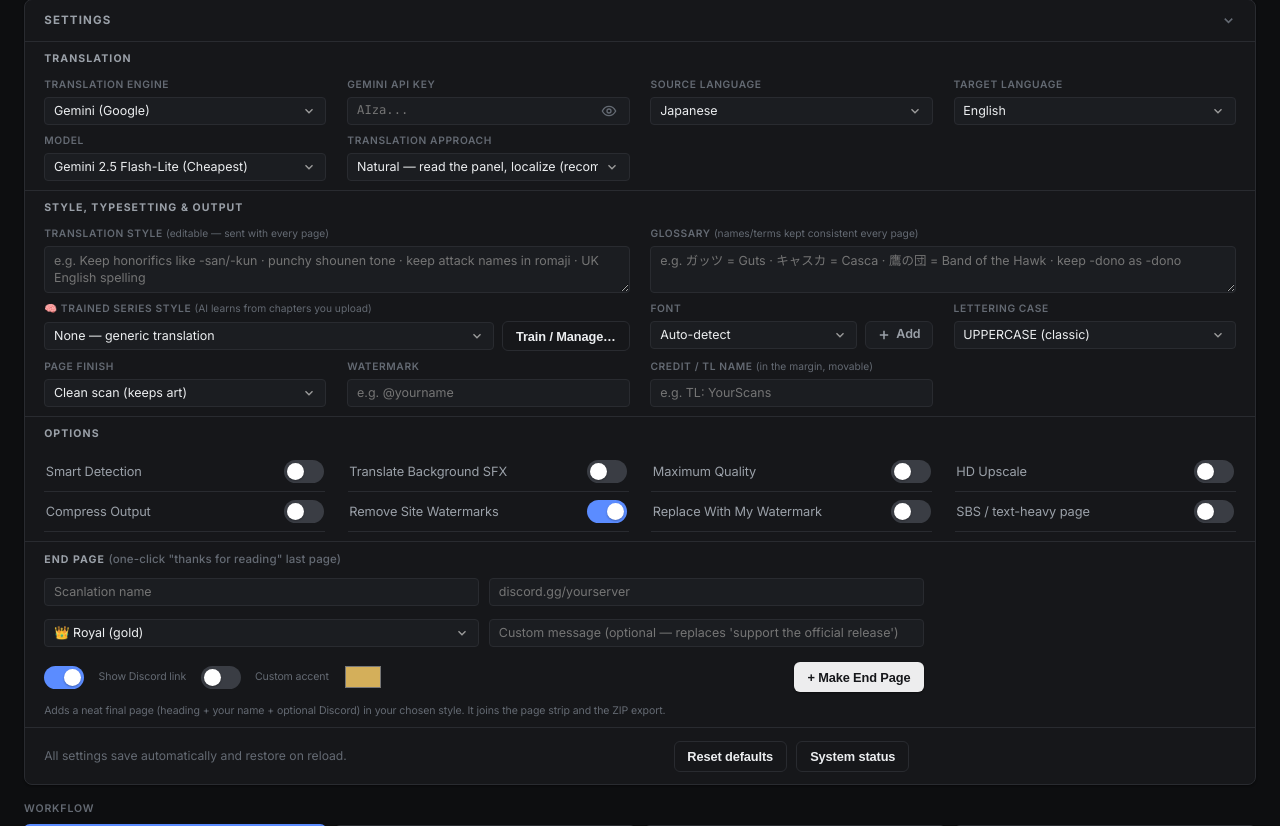
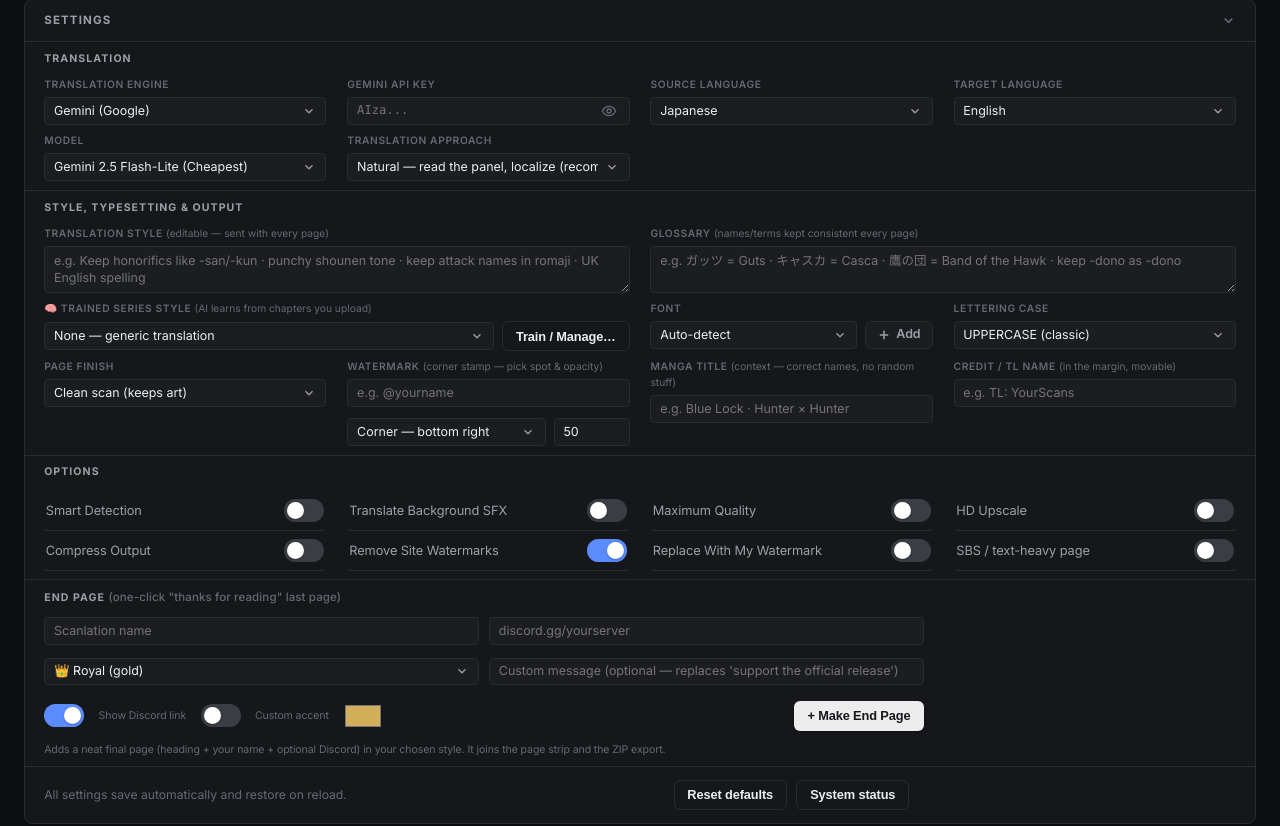
Before and after one commit to nullemon/mangatranslator, a FastAPI app: page / in a window 1280 px wide. Shown: the part 105-931 px from the top of the page. Run offline with FastAPI, Linux system fonts and the light colour scheme; data that the repository does not hold is empty; some libraries are stand-ins or nearby versions.

Commit message:
Corner watermark with placement + opacity controls; manga-title translation context
WATERMARK — the full-page diagonal tiling is no longer the only (or default)
mode. New controls next to the Watermark field: placement (corner bottom-right /
bottom-left / top-right / top-left, or tiled across the page) and opacity
(10-100%). Corner mode stamps the text ONCE with an auto-picked colour (white on
dark art, dark on paper, thin contrasting outline). Settings persist and are
honoured on re-renders too. Verified: corner mode touches only the corner,
colour auto-picks on dark corners, opacity scales (20% -> 75 lift, 80% -> 210),
tiled mode still works.

MANGA TITLE — new 'Manga title' field: when set, every translation prompt leads
with the series context ('this page is from <title>; use its canonical names,
places, techniques and tone — never invent or re-romanize'), so known series
stop getting random name guesses. Client-side injection into style_prompt; no
backend change needed.

```diff
--- a/app.py
+++ b/app.py
@@ -71,32 +71,54 @@ def compress_output(path: str, target_kb: int = 3072) -> str:
     return jpg
 
 
-def _stamp_watermark(image_path: str, text: str):
-    """Render a repeating diagonal watermark at low opacity."""
+def _stamp_watermark(image_path: str, text: str, place: str = "br",
+                     opacity: int = 50):
+    """Watermark the finished page. `place` puts the text ONCE in a corner
+    ('br','bl','tr','tl' — the default, discreet look) or tiles it diagonally
+    across the whole page ('tile'). `opacity` is 0–100%."""
     img = cv2.imread(image_path)
     if img is None:
         return
     h, w = img.shape[:2]
-    pil = Image.fromarray(cv2.cvtColor(img, cv2.COLOR_BGR2RGB))
+    alpha = int(np.clip(int(opacity or 50), 5, 100) * 255 / 100)
+    pil = Image.fromarray(cv2.cvtColor(img, cv2.COLOR_BGR2RGB)).convert("RGBA")
     overlay = Image.new("RGBA", (w, h), (0, 0, 0, 0))
     draw = ImageDraw.Draw(overlay)
-    font_size = max(16, min(w, h) // 28)
-    try:
-        font = ImageFont.truetype(
-            "/usr/share/fonts/truetype/dejavu/DejaVuSans-Bold.ttf", font_size)
-    except Exception:
-        font = ImageFont.load_default()
-    bb = draw.textbbox((0, 0), text, font=font)
-    tw, th = bb[2] - bb[0], bb[3] - bb[1]
-    step_x = tw + max(80, tw)
-    step_y = th + max(120, th * 3)
-    alpha = 28
-    for y in range(-h, h * 2, step_y):
-        for x in range(-w, w * 2, step_x):
-            draw.text((x, y), text, fill=(128, 128, 128, alpha), font=font)
-    rotated = overlay.rotate(30, expand=False, center=(w // 2, h // 2))
-    pil = pil.convert("RGBA")
-    pil = Image.alpha_composite(pil, rotated)
+
+    def _font(size):
+        try:
+            return ImageFont.truetype(
+                "/usr/share/fonts/truetype/dejavu/DejaVuSans-Bold.ttf", size)
+        except Exception:
+            return ImageFont.load_default()
+
+    if place == "tile":
+        font = _font(max(16, min(w, h) // 28))
+        bb = draw.textbbox((0, 0), text, font=font)
+        tw, th = bb[2] - bb[0], bb[3] - bb[1]
+        step_x = tw + max(80, tw)
+        step_y = th + max(120, th * 3)
+        for y in range(-h, h * 2, step_y):
+            for x in range(-w, w * 2, step_x):
+                draw.text((x, y), text, fill=(128, 128, 128, alpha), font=font)
+        overlay = overlay.rotate(30, expand=False, center=(w // 2, h // 2))
+    else:
+        font = _font(max(14, min(w, h) // 42))
+        bb = draw.textbbox((0, 0), text, font=font)
+        tw, th = bb[2] - bb[0], bb[3] - bb[1]
+        m = max(10, min(w, h) // 60)
+        x = (w - tw - m) if place in ("br", "tr") else m
+        y = (h - th - m) if place in ("br", "bl") else m
+        # Readable on whatever the corner holds: white text on dark art,
+        # dark text on paper — with a thin contrasting outline either way.
+        region = img[max(0, y - 4):min(h, y + th + 4), max(0, x - 4):min(w, x + tw + 4)]
+        lum = float(cv2.cvtColor(region, cv2.COLOR_BGR2GRAY).mean()) if region.size else 255.0
+        fill = (255, 255, 255, alpha) if lum < 128 else (25, 25, 25, alpha)
+        stroke = (25, 25, 25, alpha) if lum < 128 else (255, 255, 255, alpha)
+        draw.text((x - bb[0], y - bb[1]), text, font=font, fill=fill,
+                  stroke_width=max(1, font.size // 14), stroke_fill=stroke)
+
+    pil = Image.alpha_composite(pil, overlay)
     result = cv2.cvtColor(np.array(pil.convert("RGB")), cv2.COLOR_RGB2BGR)
     cv2.imwrite(image_path, result)
 
@@ -217,6 +239,8 @@ async def translate(
     enhance_prompt: str = Form(""),
     enhance_model: str = Form(""),
     watermark: str = Form(""),
+    wm_place: str = Form("br"),
+    wm_opacity: str = Form("50"),
     style_prompt: str = Form(""),
     text_case: str = Form("upper"),
     finish: str = Form("clean"),
@@ -271,6 +295,8 @@ async def translate(
         "output_path": output_path,
         "font_path": font_path,
         "watermark": watermark.strip(),
+        "wm_place": wm_place.strip() or "br",
+        "wm_opacity": int(wm_opacity) if str(wm_opacity).strip().isdigit() else 50,
         "text_case": text_case,
         "finish": finish,
         "enhance_provider": enhance_provider,
@@ -294,6 +320,8 @@ async def translate(
             smart_mode == "true", font_path,
             enhance == "true", enhance_provider, enhance_key, enhance_prompt, enhance_model,
             watermark=watermark.strip(),
+            wm_place=wm_place.strip() or "br",
+            wm_opacity=int(wm_opacity) if str(wm_opacity).strip().isdigit() else 50,
             style_prompt=style_prompt.strip(),
             text_case=text_case,
             finish=finish,
@@ -329,6 +357,8 @@ async def _run(
     enhance_prompt: str = "",
     enhance_model: str = "",
     watermark: str = "",
+    wm_place: str = "br",
+    wm_opacity: int = 50,
     style_prompt: str = "",
     text_case: str = "upper",
     finish: str = "clean",
@@ -470,11 +500,11 @@ async def _run(
         # pipeline). The generative model stays available as the explicit
         # "Enhance & Translate" workflow, where it produces a SEPARATE image.
 
-        # Global diagonal stamp. Skipped when "replace watermark" is on — there
-        # the user's mark is dropped in place of the erased site watermark
-        # instead of tiled across the whole page.
+        # User watermark (corner by default; tiled optional). Skipped when
+        # "replace watermark" is on — there the user's mark is dropped in place
+        # of the erased site watermark instead.
         if watermark and not replace_watermark:
-            _stamp_watermark(output_path, watermark)
+            _stamp_watermark(output_path, watermark, wm_place, wm_opacity)
 
         # Optional: shrink a heavy output (e.g. a 20MB PNG) to a ~3MB JPEG.
         if compress:
@@ -1104,7 +1134,8 @@ async def rerender(task_id: str, request: Request):
         cv2.imwrite(r["output_path"], out)
         wm = t.get("watermark", "")
         if wm:
-            _stamp_watermark(r["output_path"], wm)
+            _stamp_watermark(r["output_path"], wm,
+                             t.get("wm_place", "br"), t.get("wm_opacity", 50))
 
     await asyncio.get_event_loop().run_in_executor(None, work)
 
--- a/static/js/app.js
+++ b/static/js/app.js
@@ -679,6 +679,8 @@ document.addEventListener("DOMContentLoaded", () => {
       f.append("compress", compressOut && compressOut.checked ? "true" : "false");
       if (watermarkInput && watermarkInput.value.trim()) {
         f.append("watermark", watermarkInput.value.trim());
+        if (wmPlace) f.append("wm_place", wmPlace.value);
+        if (wmOpacity) f.append("wm_opacity", wmOpacity.value);
       }
       if (creditInput && creditInput.value.trim()) {
         f.append("credit", creditInput.value.trim());
@@ -713,6 +715,8 @@ document.addEventListener("DOMContentLoaded", () => {
       }
       if (watermarkInput && watermarkInput.value.trim()) {
         f.append("watermark", watermarkInput.value.trim());
+        if (wmPlace) f.append("wm_place", wmPlace.value);
+        if (wmOpacity) f.append("wm_opacity", wmOpacity.value);
       }
       if (creditInput && creditInput.value.trim()) {
         f.append("credit", creditInput.value.trim());
@@ -1202,7 +1206,29 @@ document.addEventListener("DOMContentLoaded", () => {
       ? "GLOSSARY — translate these names/terms EXACTLY and consistently on "
         + "every page:\n" + glossary.value.trim()
       : "";
-    return [preset, gl, user].filter(Boolean).join("\n");
+    // Series context: knowing the manga stops invented names/terms.
+    const title = (mangaTitle && mangaTitle.value.trim())
+      ? `SERIES: this page is from "${mangaTitle.value.trim()}". Use that manga's `
+        + "canonical character names, place names, techniques and tone exactly "
+        + "as known from the series — never invent or re-romanize them."
+      : "";
+    return [title, preset, gl, user].filter(Boolean).join("\n");
+  }
+  const mangaTitle = document.getElementById("mangaTitle");
+  if (mangaTitle) {
+    mangaTitle.value = localStorage.getItem("manga_series_title") || "";
+    mangaTitle.addEventListener("input", () =>
+      localStorage.setItem("manga_series_title", mangaTitle.value));
+  }
+  const wmPlace = document.getElementById("wmPlace");
+  const wmOpacity = document.getElementById("wmOpacity");
+  if (wmPlace) {
+    wmPlace.value = localStorage.getItem("manga_wm_place") || "br";
+    wmPlace.addEventListener("change", () => localStorage.setItem("manga_wm_place", wmPlace.value));
+  }
+  if (wmOpacity) {
+    wmOpacity.value = localStorage.getItem("manga_wm_opacity") || "50";
+    wmOpacity.addEventListener("change", () => localStorage.setItem("manga_wm_opacity", wmOpacity.value));
   }
   if (transStyle) {
     transStyle.value = localStorage.getItem("manga_trans_style") || "natural";
--- a/templates/index.html
+++ b/templates/index.html
@@ -145,8 +145,23 @@
           </select>
         </div>
         <div class="setting-group">
-          <label for="watermark">Watermark</label>
+          <label for="watermark">Watermark <span class="muted">(corner stamp — pick spot &amp; opacity)</span></label>
           <input type="text" id="watermark" placeholder="e.g. @yourname" maxlength="60">
+          <div class="inline-row" style="margin-top:6px">
+            <select id="wmPlace" style="flex:1">
+              <option value="br">Corner — bottom right</option>
+              <option value="bl">Corner — bottom left</option>
+              <option value="tr">Corner — top right</option>
+              <option value="tl">Corner — top left</option>
+              <option value="tile">Tiled across whole page</option>
+            </select>
+            <input type="number" id="wmOpacity" min="10" max="100" step="5" value="50"
+                   style="width:76px" title="Opacity %">
+          </div>
+        </div>
+        <div class="setting-group">
+          <label for="mangaTitle">Manga title <span class="muted">(context — correct names, no random stuff)</span></label>
+          <input type="text" id="mangaTitle" placeholder="e.g. Blue Lock · Hunter × Hunter" maxlength="80">
         </div>
         <div class="setting-group">
           <label for="credit">Credit / TL name <span class="muted">(in the margin, movable)</span></label>
```
